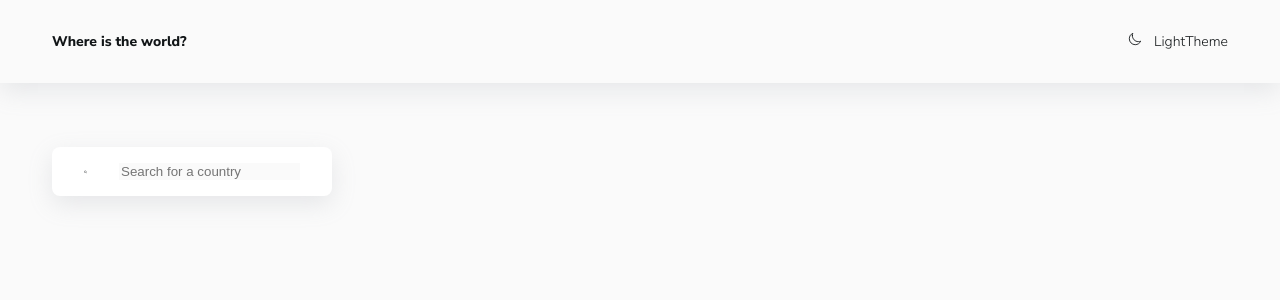
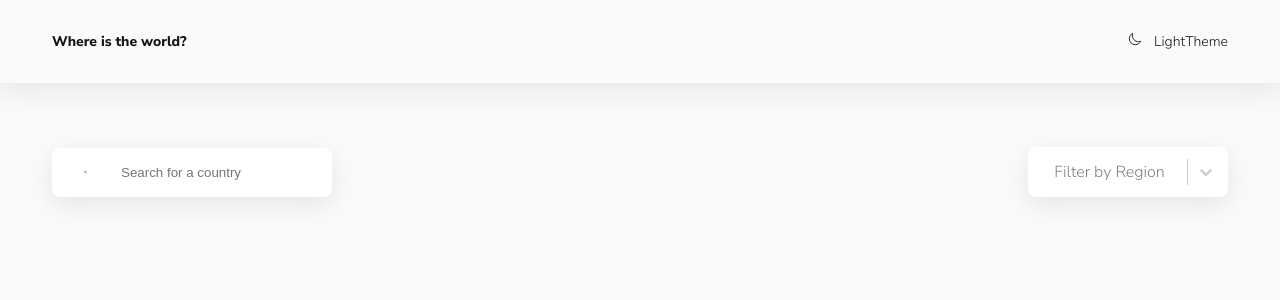
Before and after one commit to DmitriAleks/Countries, a React (Create React App) app: page / in a window 1280 px wide. Shown: the top 300 px of the page. Built offline with nearby package versions, Linux system fonts and the light colour scheme.

Commit message:
created CustomSearch and style

```diff
--- a/src/component/Controls.jsx
+++ b/src/component/Controls.jsx
@@ -1,11 +1,43 @@
 import {Search} from "./Search";
 import {useState, useEffect} from 'react'
+import {CustomSelect} from "./CustomSelect";
+import styled from 'styled-components'
+
+const options = [
+    {value: 'Africa', label: 'Africa'},
+    {value: 'America', label: 'America'},
+    {value: 'Asia', label: 'Asia'},
+    {value: 'Europa', label: 'Europa'},
+    {value: 'Oceania', label: 'Oceania'},
+];
+
+const Wrapper = styled.div`
+  display: flex;
+  flex-direction: column;
+  align-items: flex-start;
+
+  @media (min-width: 767px) {
+    flex-direction: row;
+    justify-content: space-between;
+    align-items: center;
+  }
+
+`
 
 
 export const Controls = () => {
-    const[search,setSearch] = useState()
-    return ( <div>
+    const [search, setSearch] = useState()
+    const [region, setRegion] = useState()
+
+    return (<Wrapper>
         <Search search={search} setSearch={setSearch}/>
-
-    </div>)
+        <CustomSelect
+            options={options}
+            placeholder='Filter by Region'
+            isClearable
+            isSearchable={false}
+            value={region}
+            onChange={setRegion}
+        />
+    </Wrapper>)
 }
--- a/src/component/CustomSelect.jsx
+++ b/src/component/CustomSelect.jsx
@@ -0,0 +1,30 @@
+import styled from 'styled-components'
+import Select from 'react-select';
+
+export const CustomSelect = styled(Select).attrs({
+    styles: {
+        control: (provided) => ({
+            ...provided,
+            backgroundColor: 'var(--colors-ui-base)',
+            color: 'var(--color-text)',
+            borderRadius: 'var(--radii)',
+            padding: '0.25rem',
+            border: 'none',
+            boxShadow: 'var(--shadow)',
+            height: '50px',
+        }),
+        option: (provided, state) => ({
+            ...provided,
+            cursor: 'pointer',
+            color: 'var(--colors-text)',
+            backgroundColor: state.isSelected ? 'var(--colors-bg)' : 'var(--colors-ui-base)',
+        }),
+    },
+})`
+  width: 200px;
+  border-radius: var(--radii);
+  font-family: var(--family);
+  border: none;
+
+
+`
--- a/src/component/Search.jsx
+++ b/src/component/Search.jsx
@@ -14,6 +14,7 @@
   @media (min-width: 767px) {
     margin-bottom: 0;
     width: 280px;
+
   }
 `;
 const Input = styled.input.attrs({
@@ -23,7 +24,7 @@
   margin-left: 2rem;
   border: none;
   outline: none;
-  background-color: var(--colors-bg);
+  background-color: var(--colors-ui-base);
   color: var(--color-text);
 `;
 
```
